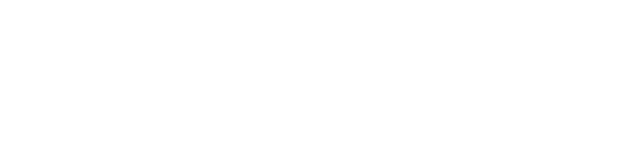
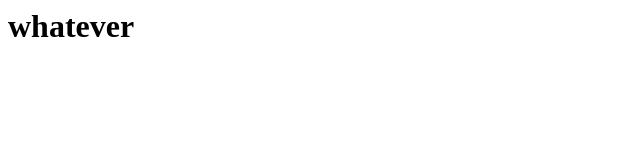
Before and after one commit to pj1888/portfolio, a plain HTML site: page index.html in a window 1280 px wide. Shown: the whole page, without its empty margins (0-640 px from the left). Drawn offline with Linux system fonts and the light colour scheme.

Commit message:
added index.html

```diff
--- a/index.html
+++ b/index.html
@@ -2,6 +2,9 @@
  <head>
   <title>portfolio</title>
   </head>
-  <body>
+  <body> <h1>whatever</h1>
+</body>
+</html>
+
     </body>
     </html>
```
